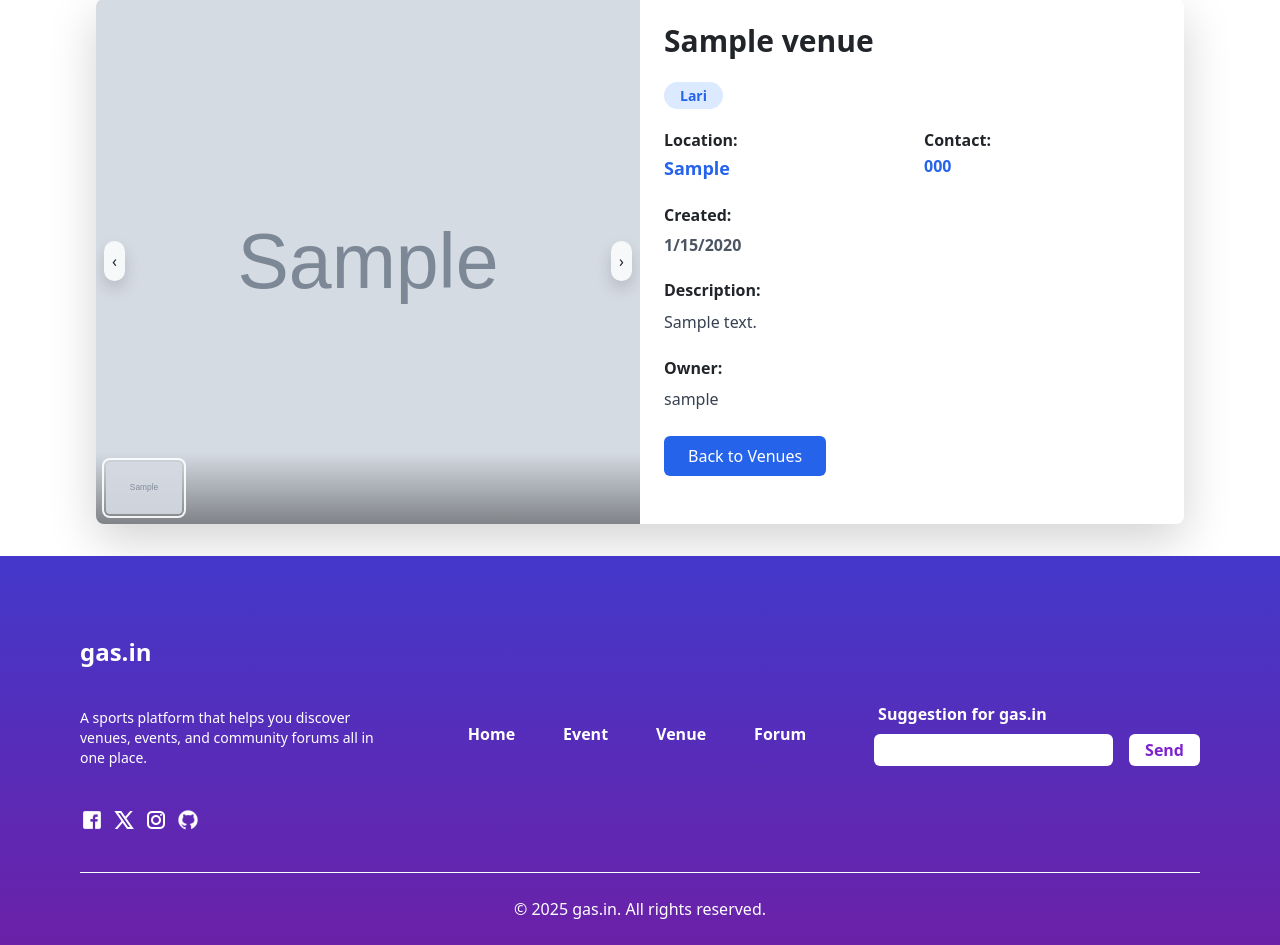
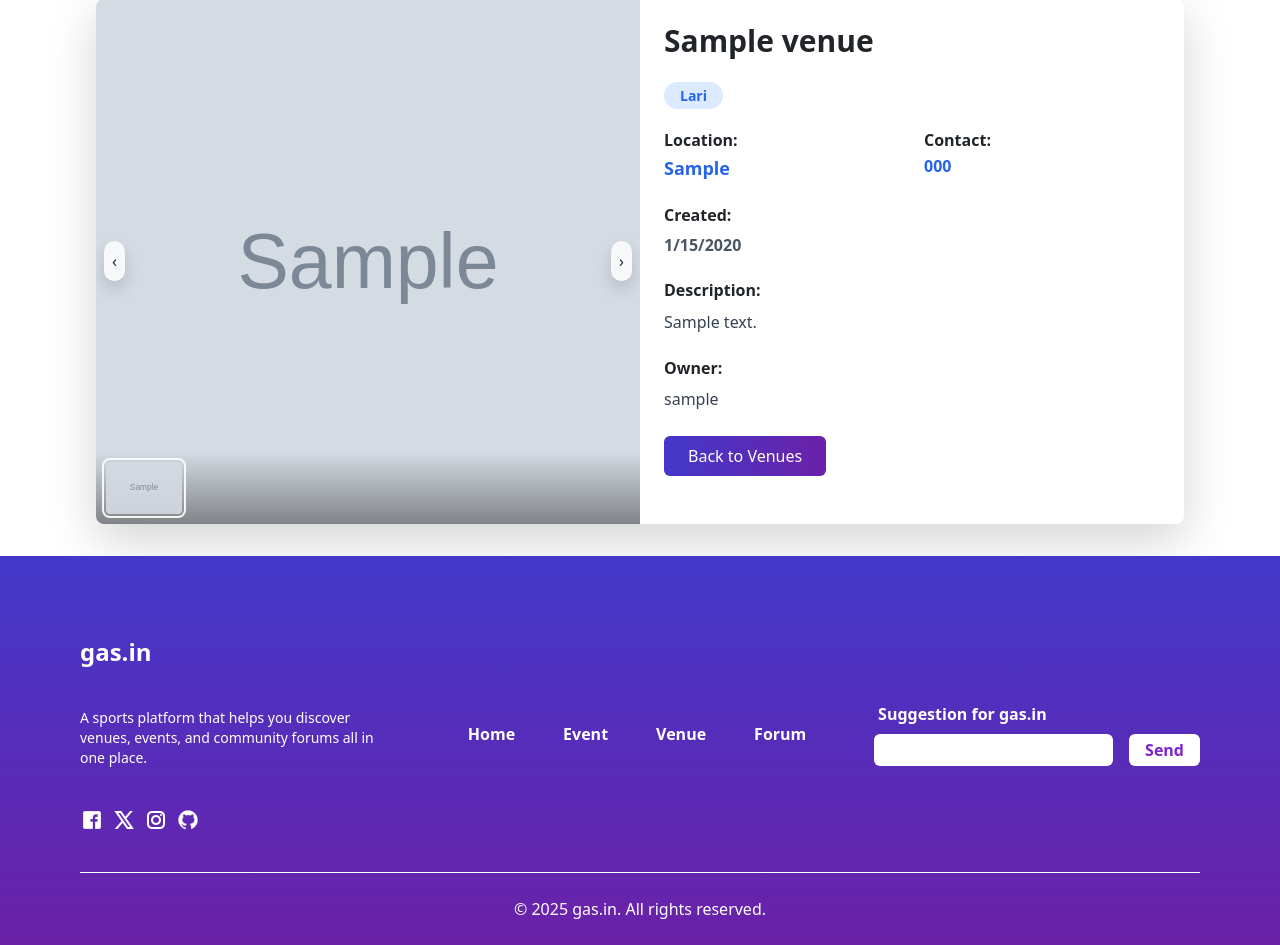
Before and after one commit to PBP-D-07/gas-in, a Django app: page /venue/00000000-0000-0000-0000-000000000001/ in a window 1280 px wide. Shown: the part 89-1034 px from the top of the page. Run offline with Django 5.2, Linux system fonts and the light colour scheme; tables that the repository leaves empty hold one stand-in row (values such as "Sample post"); grey boxes marked "Sample" are stand-in pictures; some libraries are stand-ins or nearby versions.

Commit message:
style: button back in venue detail

```diff
--- a/apps/venueModule/templates/venue_detail.html
+++ b/apps/venueModule/templates/venue_detail.html
@@ -103,7 +103,7 @@
         <div class="flex gap-4">
           <a
             href="{% url 'venue:show_venue' %}"
-            class="bg-blue-600 text-white px-4 py-2 rounded-md mb-6 inline-block hover:bg-blue-700 transition-colors"
+            class="bg-gradient-to-r from-indigo-700 to-purple-800 text-white px-4 py-2 rounded-md mb-6 inline-block hover:bg-blue-700 transition-colors"
           >
             Back to Venues
           </a>
```
